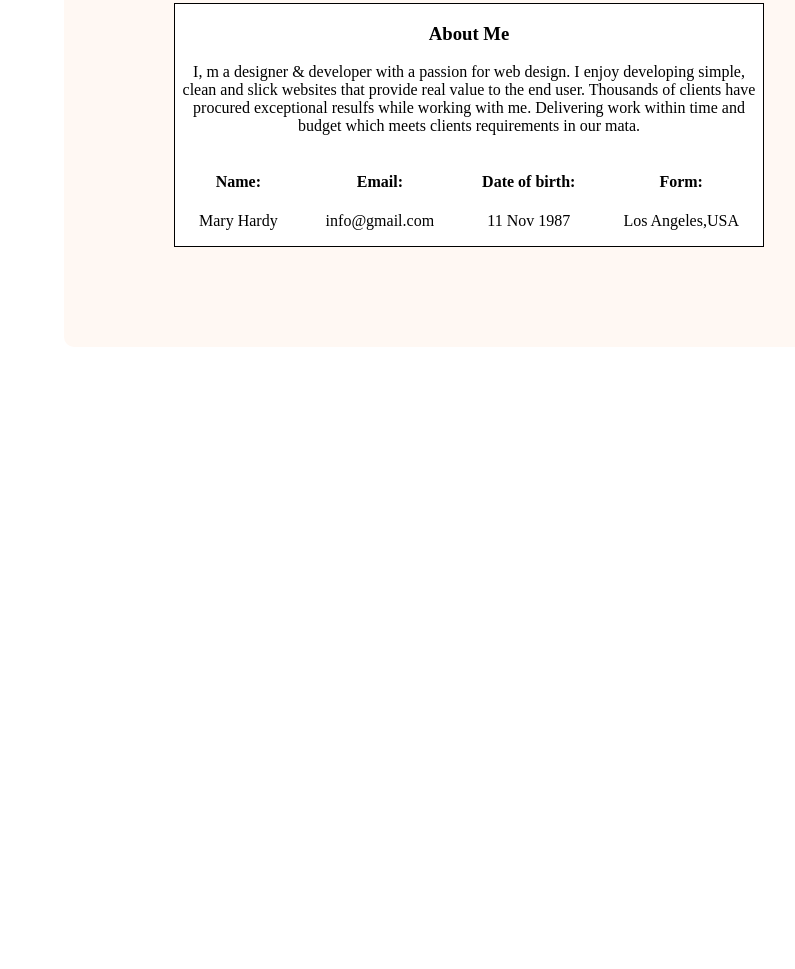
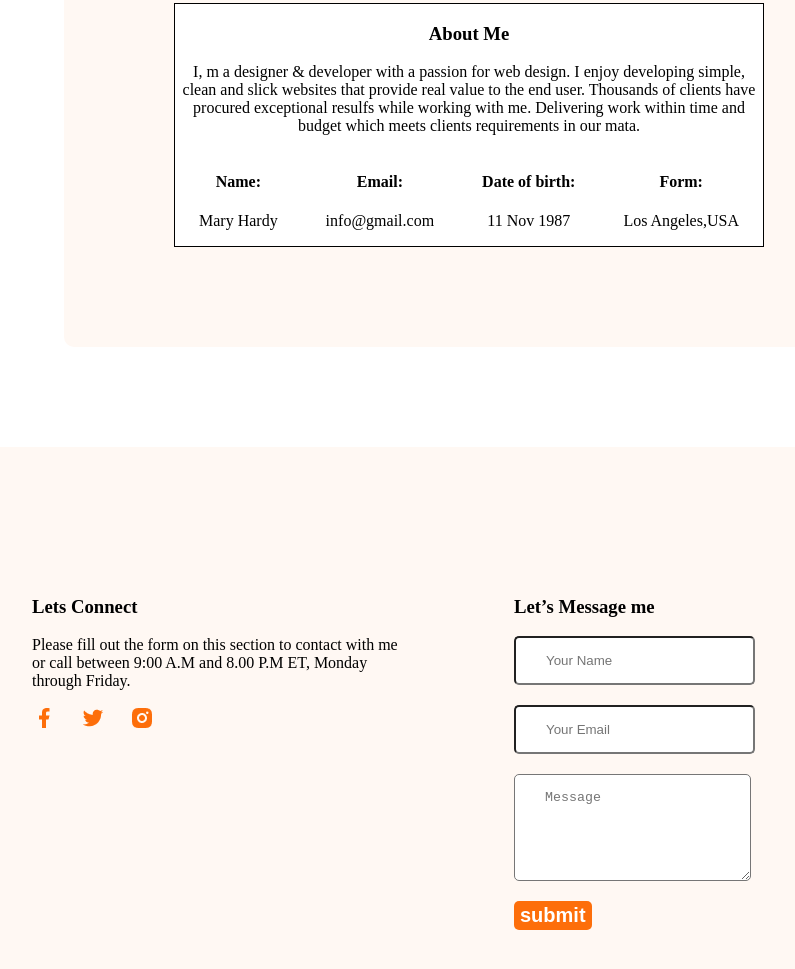
Before and after one commit to Renco88/web-Dev-1-developer-porttfolio, a plain HTML site: page index.html in a window 1280 px wide. Shown: the part 786-1755 px from the top of the page, without its empty margins (176-971 px from the left). Before the commit the page ends 1141 px from the top, so only its background shows below. Drawn offline with Linux system fonts and the light colour scheme.

Commit message:
footer section done

```diff
--- a/index.html
+++ b/index.html
@@ -57,9 +57,31 @@
         </section>
 
     </main>
-    <footer>
+    <footer class="footer">
+    <div class="footer-column">
+        <h3 class="section-title">
+            Lets Connect
+        </h3>
+        <p class="section-discription">Please fill out the form on this section to contact with me or call between 9:00 A.M and 8.00 P.M ET, Monday through Friday.</p>
+        <div class="social-link">
+            <a href="https://www.facebook.com/renco.mahadihassanranco/"><img src="images/icons/facebook.png" alt=""></a>
+            <a href=""><img src="images/icons/twitter.png" alt=""></a>
+            <a href=""><img src="images/icons/insta.png" alt=""></a>
+        </div>
 
-    </footer>
+    </div>
+    <div class="footer-column">
+        <h3 class="section-title">Let’s Message me</h3>
+        <form class="contact">
+            <input type="text" name="" placeholder="Your Name " id="">
+            <input type="email" name="" placeholder="Your Email" id="">
+            <textarea name="" placeholder="Message"  id="" cols="20" rows="5"></textarea>
+            <input class="btm-primary" type="submit" value="submit">
+
+        </form>
+
+    </div>
+ </footer>
 
 </body>
 </html>
--- a/style/style.css
+++ b/style/style.css
@@ -122,3 +122,34 @@ main {
 .about-info {
     text-align: center;
 }
+
+/* footer style */
+
+.footer {
+    display: flex;
+    background: rgb(255, 248, 243);
+    margin-top: 100px;
+    padding: 130px 200px;
+    gap: 100px;
+
+}
+
+.footer-column {
+    width: 50%;
+}
+
+.social-link {
+    display: flex;
+    gap: 25px;
+}
+
+.contact input[type="text"],
+.contact input[type="email"],
+textarea {
+    border-radius: 5px;
+    background: rgb(255, 255, 255);
+    display: block;
+    padding: 15px 30px;
+    margin-bottom: 20px;
+
+}
```
